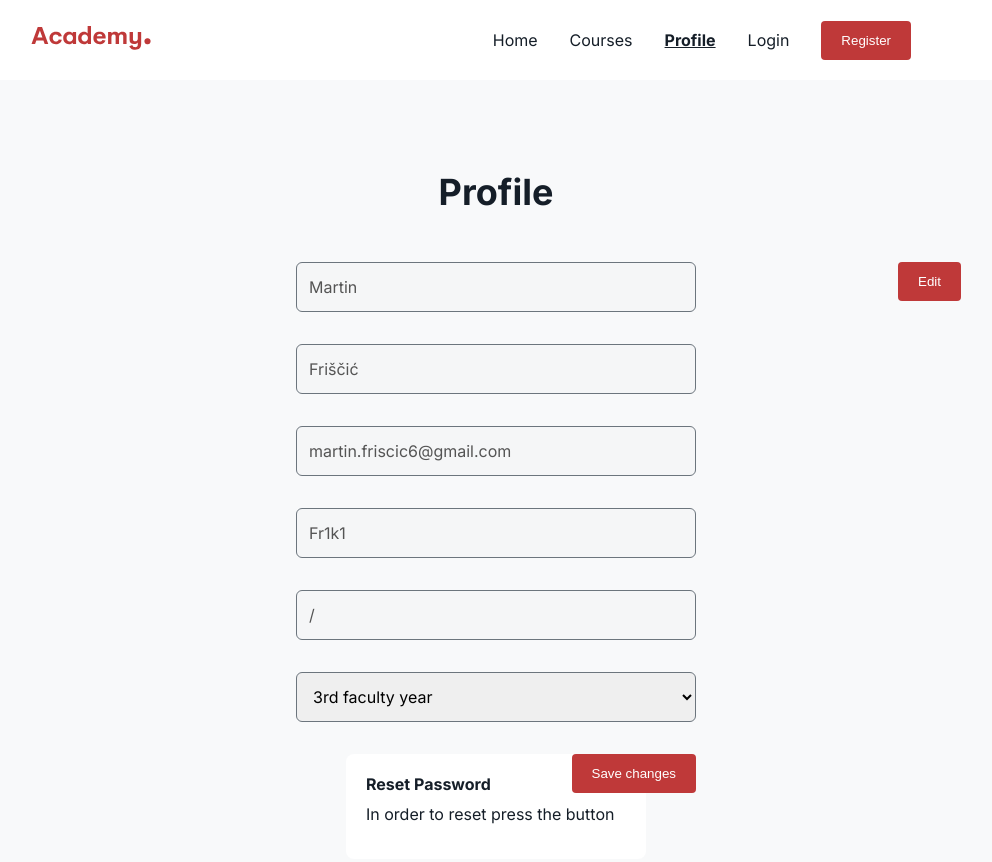
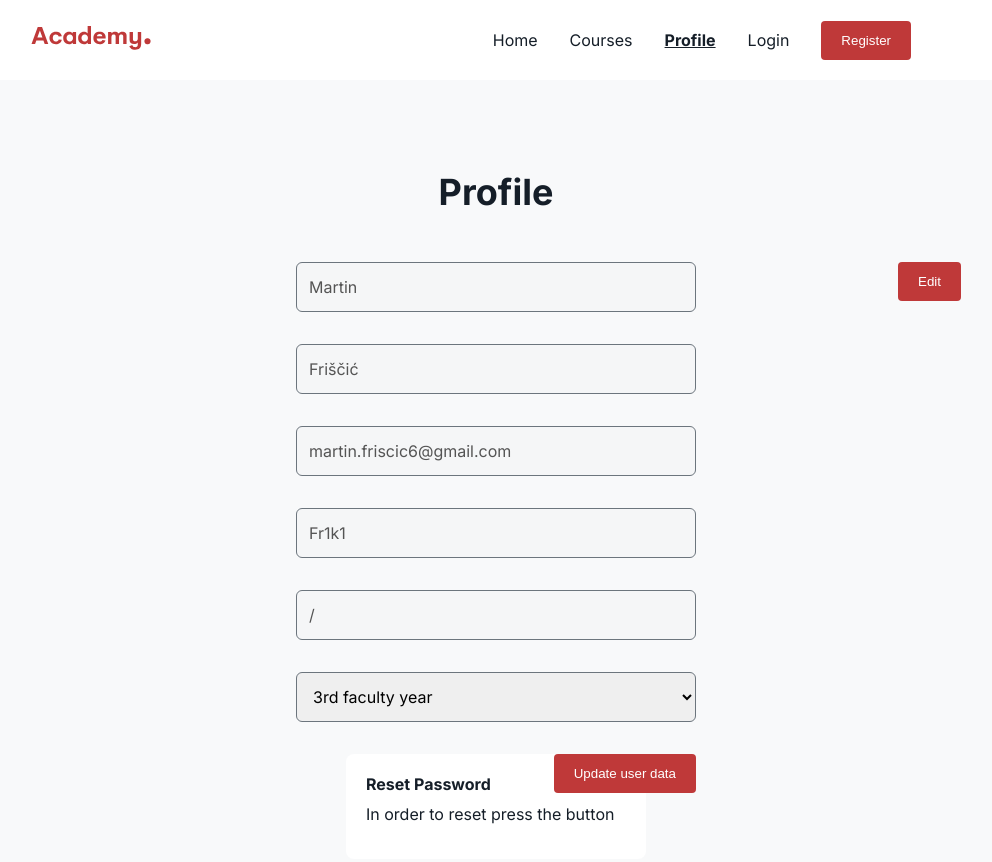
Before and after one commit to Fr1k1/Speck-academy-task, a React (Vite) app: page /profile in a window 1280 px wide. Shown: the top 862 px of the page, without its empty margins (144-1136 px from the left). Built offline with nearby package versions, Linux system fonts and the light colour scheme.

Commit message:
Managed update

```diff
--- a/src/Components/ResetPassword/ResetPasswordStyles.js
+++ b/src/Components/ResetPassword/ResetPasswordStyles.js
@@ -15,7 +15,7 @@ export const ResetTitle = styled.h4`
 margin-bottom:10px;
 `
 
-export const ResetDescription = styled.p`
+export const ResetDescription = styled.div`
 margin-bottom: 15px;
 `
 
--- a/src/Pages/ProfilePage/ProfilePage.jsx
+++ b/src/Pages/ProfilePage/ProfilePage.jsx
@@ -13,23 +13,47 @@ import {
 import { Button } from "../ProfilePage/ProfilePageStyles";
 import { useState } from "react";
 import ResetPassword from "../../Components/ResetPassword/ResetPassword";
+//import "./ProfilePage.scss";
 
 const ProfilePage = () => {
 
-    const [disabled, setDisabled] = useState(true);
-    return (
-        <Section title={"Profile"}>
-
-            <Button onClick={() => setDisabled(false)}>Edit</Button> {/*wrappanje u callback radi rerendera*/}
-
-            <Formik
-                initialValues={{
+    const [formValues, setFormValues] = useState({
         firstName: "Martin",
         lastName: "Friščić",
         email: "martin.friscic6@gmail.com",
         githubUsername: "Fr1k1",
         zaplinUsername: "/",
         activeFacultyYear: "3",
+        isAdmin: false,
+    });
+
+    const handleInputChange = (e) => {
+        const { name, value } = e.target;
+        setFormValues({ ...formValues, [name]: value });
+    };
+
+    const [disabled, setDisabled] = useState(true);
+    return (
+        <Section title={"Profile"}>
+
+            <Button onClick={() => setDisabled(!disabled)}>{disabled ? "Edit" : "Cancel"}</Button>
+
+
+
+            <div className="forms_div">
+
+                <div className="formWrapper">
+
+                    <div className="prvaForma">
+                        <Formik
+                            enableReinitialize={true}
+                            initialValues={{
+                                firstName: formValues.firstName,
+                                lastName: formValues.lastName,
+                                email: formValues.email,
+                                githubUsername: formValues.githubUsername,
+                                zaplinUsername: formValues.zaplinUsername,
+                                activeFacultyYear: formValues.activeFacultyYear,
                                 isAdmin: false,
                             }}
                             validationSchema={Yup.object({
@@ -47,7 +71,6 @@ const ProfilePage = () => {
                                 isAdmin: false,
                             })}
                             onSubmit={(values, { setSubmitting, resetForm }) => {
-                    console.log(values);
                                 // alert(JSON.stringify(values, null, 2));
                                 setTimeout(() => {
                                     const data = {
@@ -68,6 +91,9 @@ const ProfilePage = () => {
                                     setSubmitting(false); // da je zavrsilo
                                     resetForm();
                                 }, 1000);
+
+                                console.log(values);
+
                             }}
                         >
                             {(formik) => (
@@ -81,6 +107,8 @@ const ProfilePage = () => {
                                             name="firstName"
                                             placeholder="First name..."
                                             disabled={disabled}
+                                            value={formValues.firstName}
+                                            onChange={handleInputChange}
 
                                         />
                                         <ErrorMessage
@@ -97,6 +125,8 @@ const ProfilePage = () => {
                                             name="lastName"
                                             placeholder="Last name..."
                                             disabled={disabled}
+                                            value={formValues.lastName}
+                                            onChange={handleInputChange}
 
                                         />
                                         <ErrorMessage
@@ -114,6 +144,8 @@ const ProfilePage = () => {
                                             name="email"
                                             placeholder="Email..."
                                             disabled={disabled}
+                                            value={formValues.email}
+                                            onChange={handleInputChange}
 
                                         />
                                         <ErrorMessage
@@ -131,6 +163,8 @@ const ProfilePage = () => {
                                             name="githubUsername"
                                             placeholder="Github username..."
                                             disabled={disabled}
+                                            value={formValues.githubUsername}
+                                            onChange={handleInputChange}
 
                                         />
                                         <ErrorMessage
@@ -149,6 +183,9 @@ const ProfilePage = () => {
                                             placeholder="Zaplin username..."
                                             disabled={disabled}
 
+                                            value={formValues.zaplinUsername}
+                                            onChange={handleInputChange}
+
                                         />
                                         <ErrorMessage
                                             name="zaplinUsername"
@@ -164,6 +201,9 @@ const ProfilePage = () => {
                                             id="activeFacultyYear"
                                             disabled={formik.isSubmitting}
                                             {...formik.getFieldProps("activeFacultyYear")}
+
+                                            value={formValues.activeFacultyYear}
+                                            onChange={handleInputChange}
                                         >
                                             <Option value="" disabled hidden>
                                                 Choose an Active faculty year
@@ -174,6 +214,8 @@ const ProfilePage = () => {
                                             <Option value="3">3rd faculty year</Option>
                                             <Option value="4">4th faculty year</Option>
                                             <Option value="5">5th faculty year</Option>
+
+
                                         </Select>
                                         <ErrorMessage
                                             name="activeFacultyYear"
@@ -182,14 +224,16 @@ const ProfilePage = () => {
                                     </FormRow>
                                     <FormRow>
                                         <Button isSecondary type="submit" disabled={formik.isSubmitting}>
-                                {formik.isSubmitting ? "Processing..." : "Save changes"}
+                                            {formik.isSubmitting ? "Processing..." : "Update user data"}
                                         </Button>
                                     </FormRow>
                                 </Form>
                             )}
                         </Formik>
+                    </div>
 
-            <ResetPassword>
+                    <div className="drugaForma">
+                        <ResetPassword >
                             {disabled ? "In order to reset press the button" :
                                 <Formik
                                     initialValues={{
@@ -286,6 +330,12 @@ const ProfilePage = () => {
                                 </Formik>
                             }
                         </ResetPassword>
+                    </div>
+
+
+                </div>
+
+            </div>
         </Section>
     );
 };
```
Lines whose indentation alone changed are shown as unchanged.
